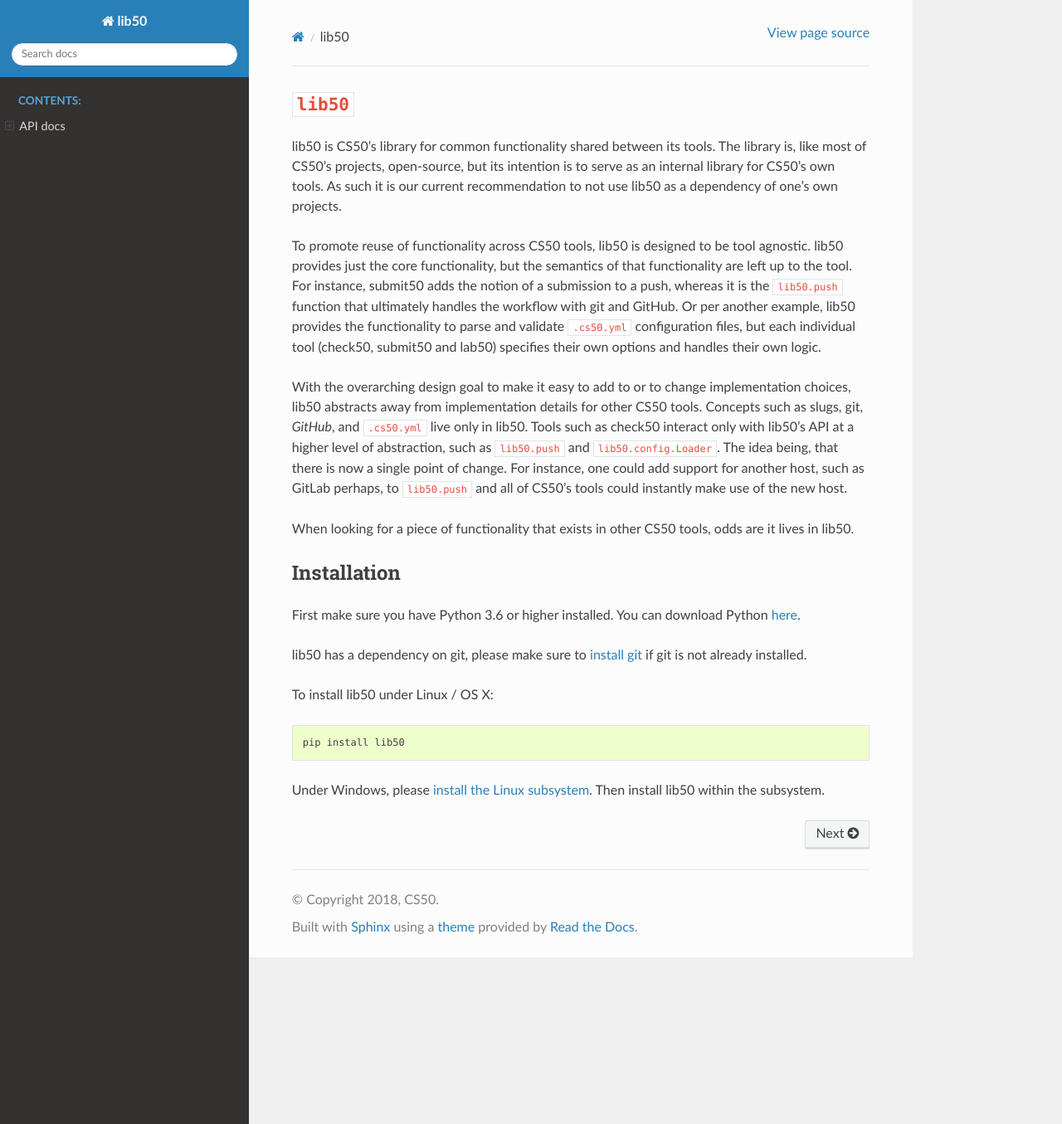
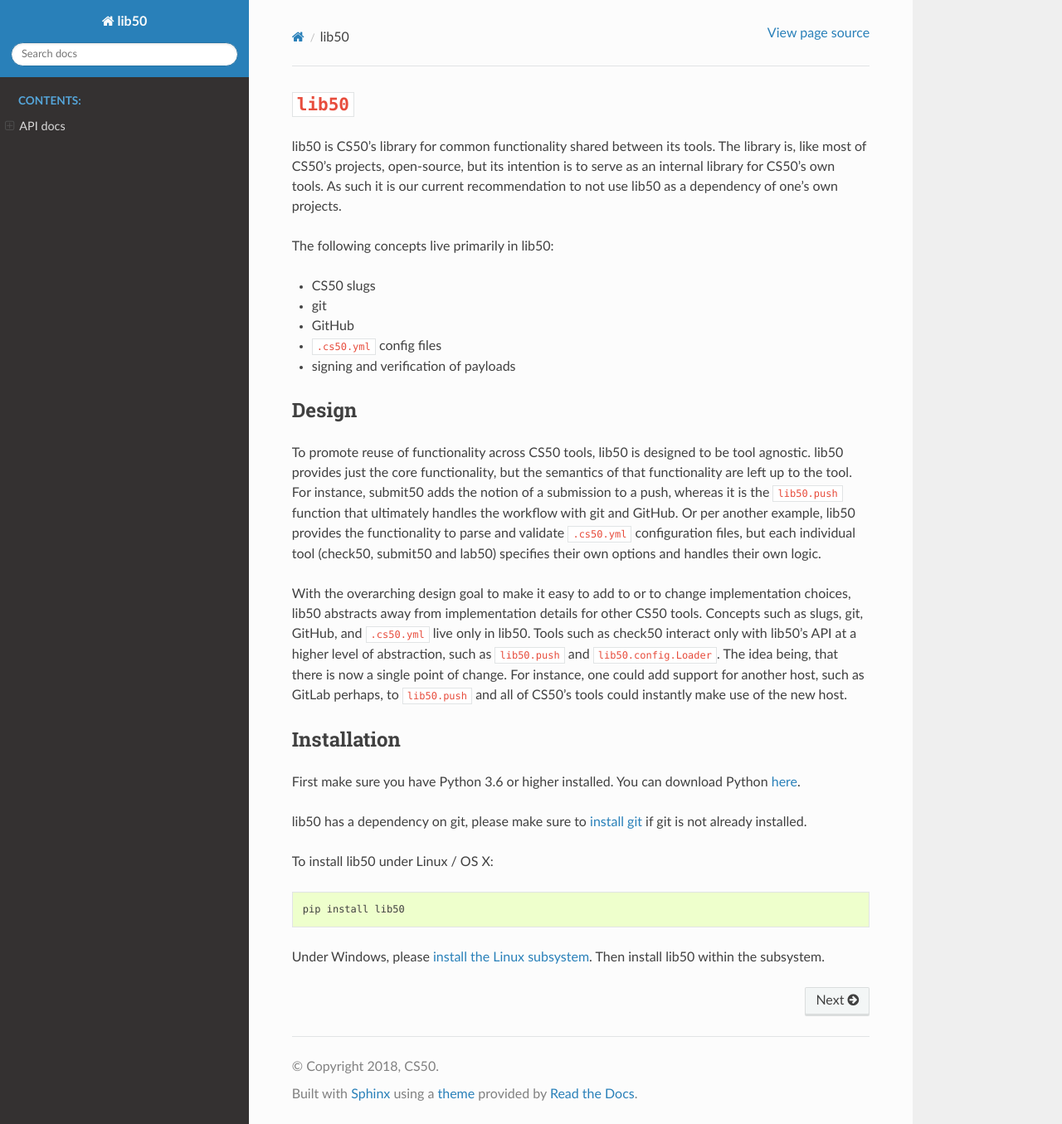
Before and after one commit to cs50/lib50, a Sphinx documentation site: the page built from docs/source/index.rst, in a window 1280 px wide and 1355 px high. Shown: the whole window at 83% size. Built offline with Sphinx 7.4.7 and the Read the Docs theme 2.0.0, drawn with Linux system fonts in a browser that asks for light colours.

Commit message:
concepts

```diff
--- a/docs/source/index.rst
+++ b/docs/source/index.rst
@@ -19,11 +19,21 @@
 
 lib50 is CS50's library for common functionality shared between its tools. The library is, like most of CS50's projects, open-source, but its intention is to serve as an internal library for CS50's own tools. As such it is our current recommendation to not use lib50 as a dependency of one's own projects.
 
+The following concepts live primarily in lib50:
+
+* CS50 slugs
+* git
+* GitHub
+* ``.cs50.yml`` config files
+* signing and verification of payloads
+
+
+Design
+******
+
 To promote reuse of functionality across CS50 tools, lib50 is designed to be tool agnostic. lib50 provides just the core functionality, but the semantics of that functionality are left up to the tool. For instance, submit50 adds the notion of a submission to a push, whereas it is the ``lib50.push`` function that ultimately handles the workflow with git and GitHub. Or per another example, lib50 provides the functionality to parse and validate ``.cs50.yml`` configuration files, but each individual tool (check50, submit50 and lab50) specifies their own options and handles their own logic.
 
-With the overarching design goal to make it easy to add to or to change implementation choices, lib50 abstracts away from implementation details for other CS50 tools. Concepts such as slugs, git, `GitHub`, and ``.cs50.yml`` live only in lib50. Tools such as check50 interact only with lib50's API at a higher level of abstraction, such as ``lib50.push`` and ``lib50.config.Loader``. The idea being, that there is now a single point of change. For instance, one could add support for another host, such as GitLab perhaps, to ``lib50.push`` and all of CS50's tools could instantly make use of the new host.
-
-When looking for a piece of functionality that exists in other CS50 tools, odds are it lives in lib50.
+With the overarching design goal to make it easy to add to or to change implementation choices, lib50 abstracts away from implementation details for other CS50 tools. Concepts such as slugs, git, GitHub, and ``.cs50.yml`` live only in lib50. Tools such as check50 interact only with lib50's API at a higher level of abstraction, such as ``lib50.push`` and ``lib50.config.Loader``. The idea being, that there is now a single point of change. For instance, one could add support for another host, such as GitLab perhaps, to ``lib50.push`` and all of CS50's tools could instantly make use of the new host.
 
 
 Installation
```
